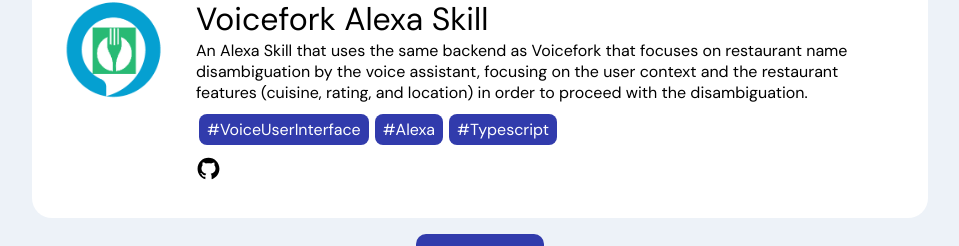
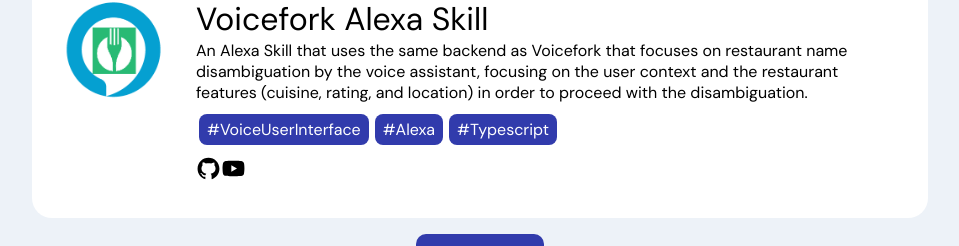
Before and after one commit to AlessioLucciola/portfolio-project, a React (Create React App) app: page / in a window 1280 px wide. Shown: the part 1305-1551 px from the top of the page, without its empty margins (160-1119 px from the left). Built offline with nearby package versions, Linux system fonts and the light colour scheme.

Commit message:
Project section updated

```diff
--- a/src/containers/Projects/Projects.jsx
+++ b/src/containers/Projects/Projects.jsx
@@ -11,7 +11,7 @@
   const allProjects = [
     {name: 'Airbnb Price Prediction', description: 'Machine Learning model created using PySpark for predicting the price of an Airbnb. A web application was created to test the model.', img: images.airbnb, tags: ['MachineLearning', 'Python', 'Spark', 'ReactJS', 'WebApp', 'MySQL', 'Django', 'Typescript', 'Docker'], website: '', github: 'https://github.com/AlessioLucciola/airbnb-price-predictor', youtube: 'https://www.youtube.com/watch?v=CLMlq0RHy-0&ab_channel=AlessioLucciola'},
     {name: 'Voicefork', description: "A TheFork mobile app clone whose backend is implemented using a microservices structure. The app was developed using React Native, the microservices using both Express and FastAPI. The project has been also deployed on AWS, and the infrastructure is defined using Terraform, and it's load tested using k6", img: images.voicefork, tags: ['MobileApp', 'Typescript', 'Python', 'Docker', 'React Native', 'MySQL', 'PostgreSQL', 'Redis', 'Terraform', 'k6', 'Express', 'Prisma', 'FastAPI', 'Faiss'], website: '', github: 'https://github.com/AlessioLucciola/voicefork', youtube: 'https://www.youtube.com/watch?v=0-LgkOZpavc&ab_channel=AlessioLucciola'},
-    {name: 'Voicefork Alexa Skill', description: 'An Alexa Skill that uses the same backend as Voicefork that focuses on restaurant name disambiguation by the voice assistant, focusing on the user context and the restaurant features (cuisine, rating, and location) in order to proceed with the disambiguation.', img: images.voiceforkskill, tags: ['VoiceUserInterface', 'Alexa', 'Typescript'], website: '', github: 'https://github.com/AlessioLucciola/voicefork-alexa-skill', youtube: ''},
+    {name: 'Voicefork Alexa Skill', description: 'An Alexa Skill that uses the same backend as Voicefork that focuses on restaurant name disambiguation by the voice assistant, focusing on the user context and the restaurant features (cuisine, rating, and location) in order to proceed with the disambiguation.', img: images.voiceforkskill, tags: ['VoiceUserInterface', 'Alexa', 'Typescript'], website: '', github: 'https://github.com/AlessioLucciola/voicefork-alexa-skill', youtube: 'https://www.youtube.com/watch?v=PHmqiMtnwJc&ab_channel=AlessioLucciola'},
     {name: 'GeneroCity', description: 'I took part in an internship with GamificationLab, a "Sapienza University of Rome" laboratory that deals with the design and development of web applications. I worked mainly on the development of new APIs for a smart parking application called GeneroCity, using Go programming language.', img: images.generocity, tags: ['MobileApp', 'Backend', 'Golang', 'PostgreSQL'], website: 'https://www.generocity.it/', github: '', youtube: ''},
     {name: 'BiometricBites', description: 'Web application that allows biometric access to the university cafeteria with face recognition. The frontend is developed with ReactJS, the backend with Django.', img: images.biometricbites, tags: ['WebApp', 'FaceRecognition', 'Typescript', 'ReactJS', 'SCSS', 'Django', 'Python', 'MySQL'], website: '', github: 'https://github.com/AlessioLucciola/BiometricBites', youtube: 'https://www.youtube.com/watch?v=LcW3Yzed4Fs&ab_channel=AlessioLucciola'},
     {name: 'Machine Learning Model for Stroke Prediction', description: 'Homeworks for the master\'s degree in Computer Science course "Fundamentals of Data Science" at the University of Rome "La Sapienza" that consisted in creating a machine learning model for predicting strokes.', img: images.strokeprediction, tags: ['MachineLearning', 'Python'], website: '', github: 'https://github.com/AlessioLucciola/fundamentals-of-data-science', youtube: ''},
```
